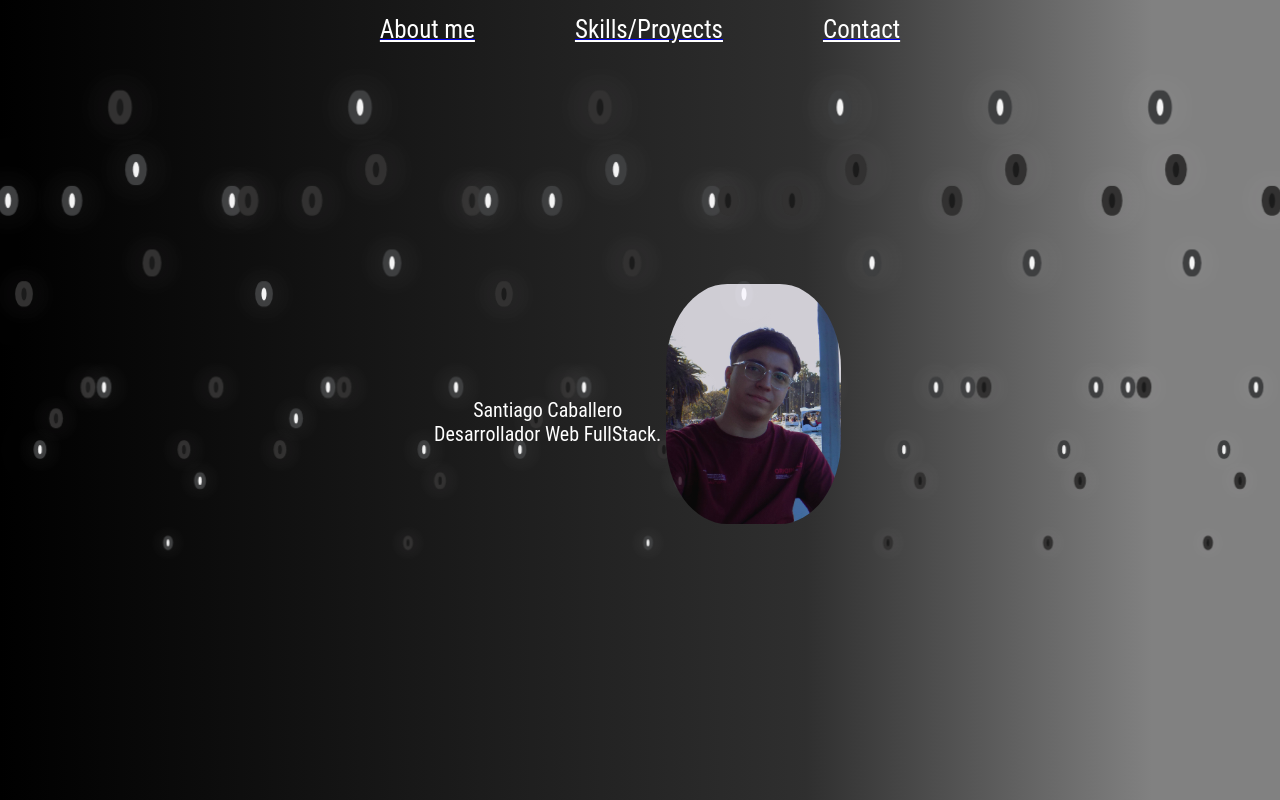
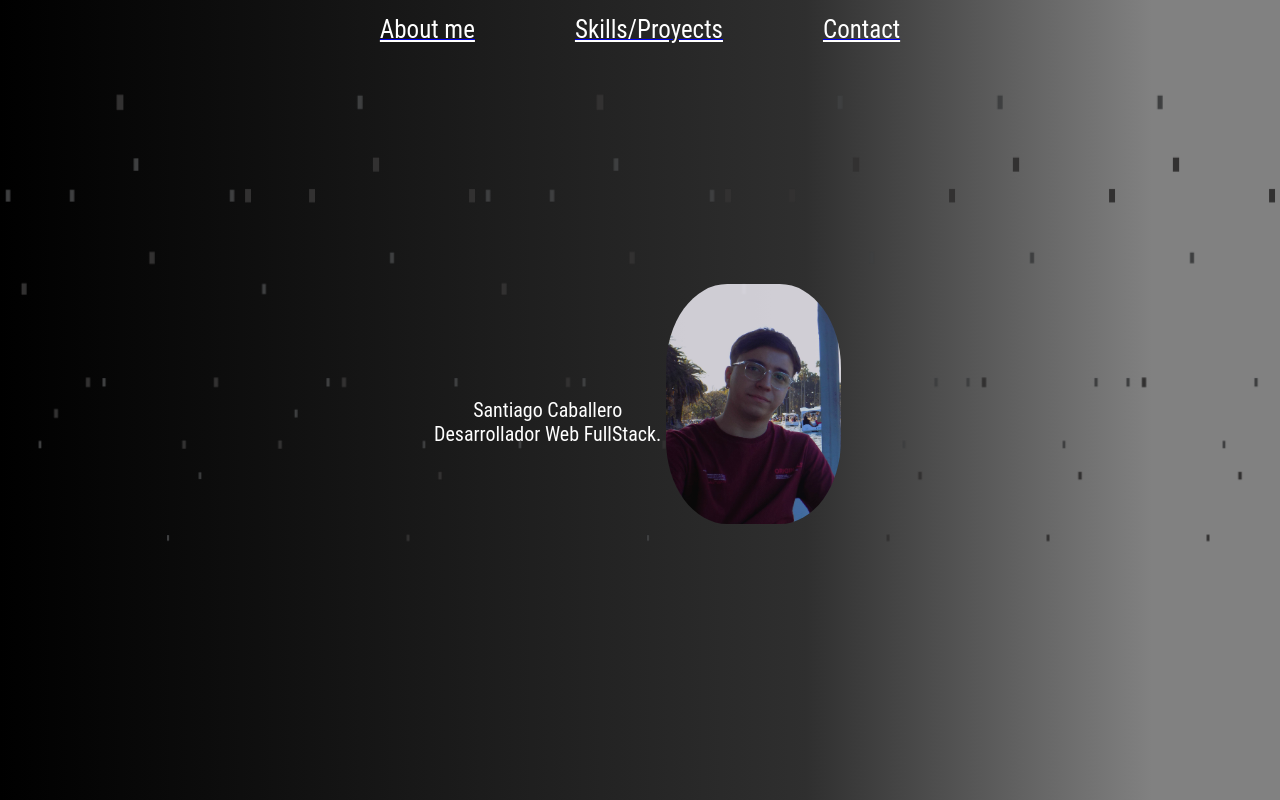
Before and after one commit to SaanCaba/portfolioSc, a React (Create React App) app: page / in a window 1280 px wide. Built offline with nearby package versions, Linux system fonts and the light colour scheme; the HTML template or start-up script is replaced by a standard one.

Commit message:
commit changes

```diff
--- a/src/components/styles/Page.css
+++ b/src/components/styles/Page.css
@@ -25,13 +25,13 @@ body{
 .bubbles span{
     z-index: 1;
     position: relative;
-    width: 20px;
-    height: 20px;
+    width: 10px;
+    height: 10px;
     background: rgb(244, 244, 244);
-    margin: 0 4px;
+    margin: 0 8px;
     border-radius: 50%;
-    box-shadow: 0 0 0 10px rgb(62, 63, 64),
-    0 0 50px rgb(255, 255, 255),
+    box-shadow: 0 0 0 3px rgb(62, 63, 64),
+    0 0 30px rgb(255, 255, 255),
     0 0 100px rgb(241, 242, 244);
     animation: animate 15s linear infinite;
     animation-duration: calc(155s / var(--i));
@@ -54,9 +54,9 @@ body{
 
 .bubbles span:nth-child(even){
     background: rgb(27, 27, 27);
-    box-shadow: 0 0 0 10px rgb(50, 49, 49),
-    0 0 50px rgb(217, 213, 216),
-    0 0 100px rgb(220, 214, 218);
+    box-shadow: 0 0 0 4px rgb(50, 49, 49),
+    0 0 100px rgb(217, 213, 216),
+    0 0 150px rgb(220, 214, 218);
 }
 @keyframes animate {
     0%
```
